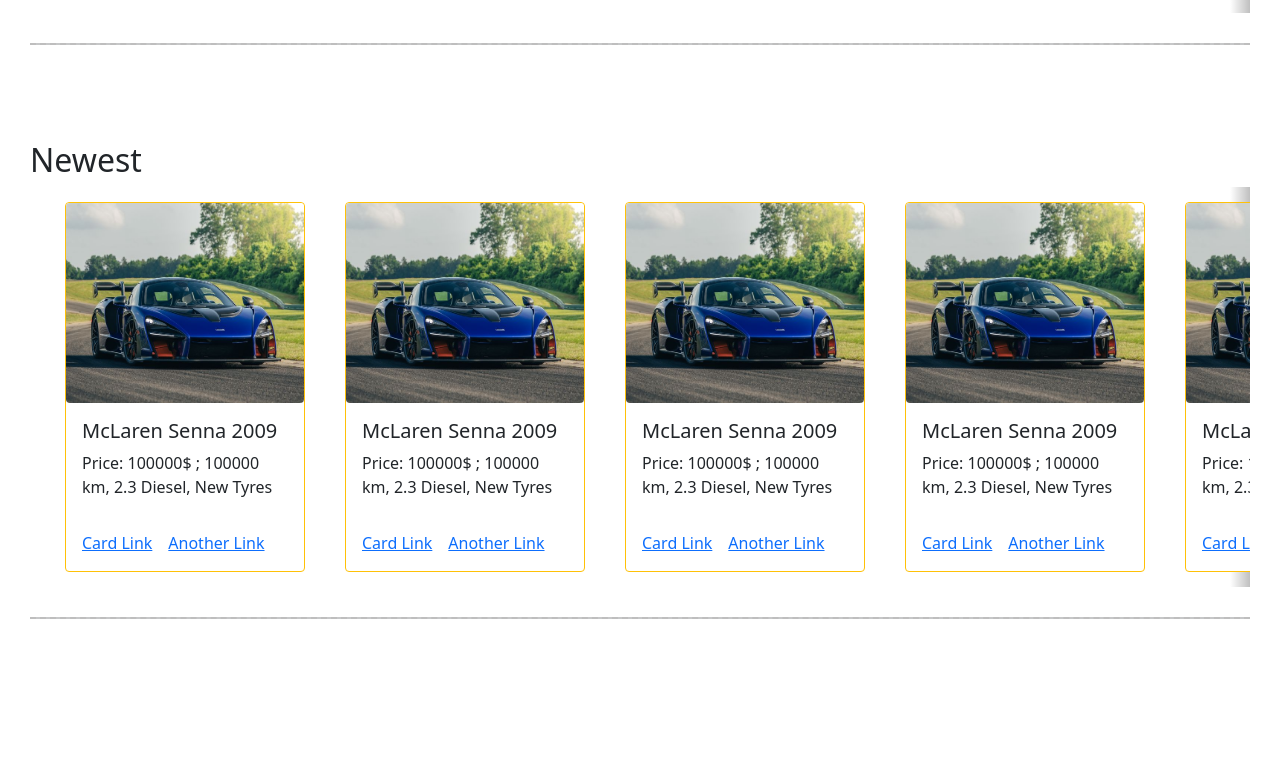
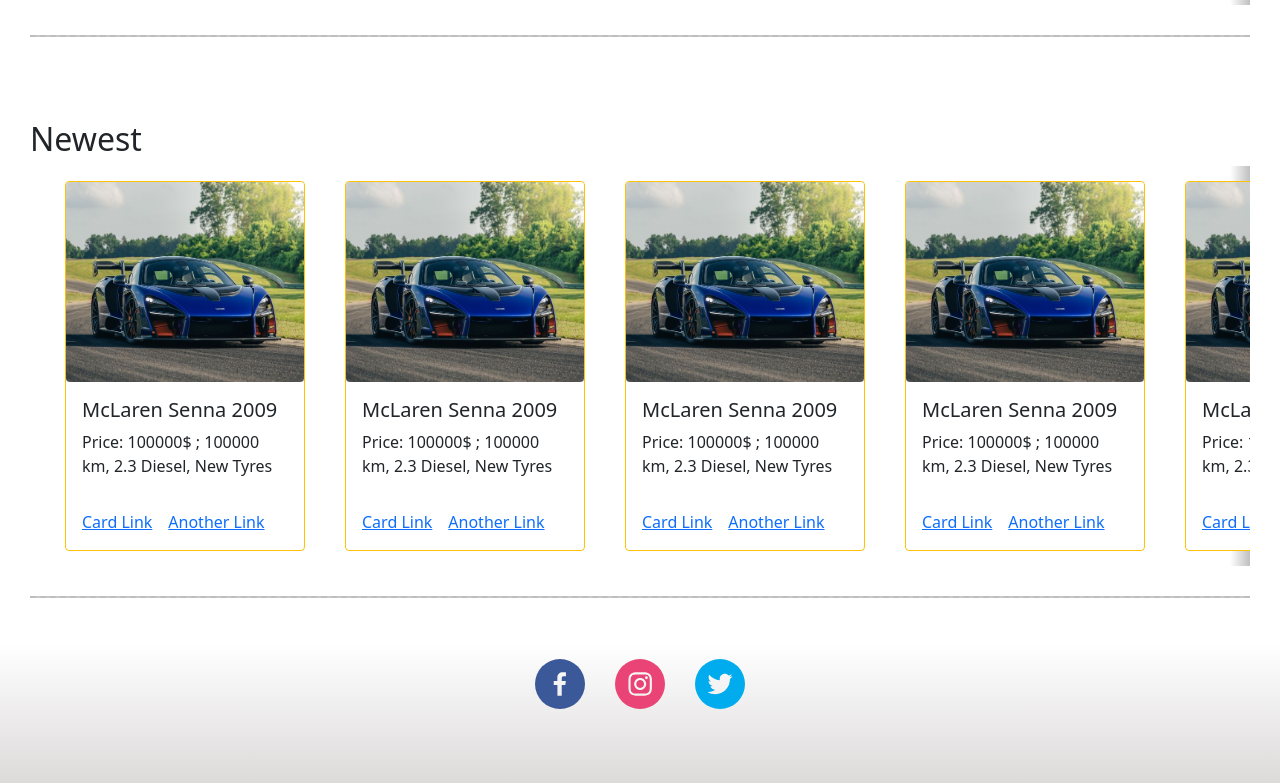
Before and after one commit to rm-prog/OnlineCarShop, a React (Create React App) app: page / in a window 1280 px wide. Shown: the part 793-1576 px from the top of the page. Before the commit the page ends 1478 px from the top, so only its background shows below. Built offline with nearby package versions, Linux system fonts and the light colour scheme; a web font is replaced by a local one.

Commit message:
added footer

```diff
--- a/package.json
+++ b/package.json
@@ -14,6 +14,7 @@
     "react-icons": "^4.3.1",
     "react-scripts": "4.0.3",
     "react-slick": "^0.28.1",
+    "react-social-icons": "^5.6.1",
     "typescript": "^4.4.3",
     "web-vitals": "^1.1.2",
     "xxxxx": "^1.0.3"
--- a/src/App.js
+++ b/src/App.js
@@ -3,6 +3,7 @@ import styles from './styles/App.module.css'
 import HeaderNav from "./components/HeaderNav";
 import Introduction from './components/Introduction';
 import Slider from './components/Slider';
+import Footer from './components/Footer';
 import 'bootstrap/dist/css/bootstrap.min.css';
 
 import { FaArrowAltCircleLeft } from "react-icons/fa"
@@ -17,6 +18,7 @@ const App = () => {
           <Introduction />
           <Slider sliderTitle="Trending Cars"/>
           <Slider sliderTitle="Newest"/>
+          <Footer />
         </>
         )
 }
--- /dev/null
+++ b/src/components/Footer.jsx
@@ -0,0 +1,28 @@
+import { SocialIcon } from "react-social-icons"
+
+const Footer = () => {
+
+    // CSS styles
+
+    const footerStyle = {
+        display: "flex",
+        justifyContent: "center",
+        background: "rgb(219,216,216)",
+        background: "linear-gradient(0deg, rgba(219,216,216,1) 0%, rgba(255,255,255,1) 100%)",
+    }
+
+    const socialIconStyle = {
+        margin: "15px",
+        marginBottom: "80px"
+    }
+
+    return (
+        <div style={footerStyle}>
+            <SocialIcon style={socialIconStyle} url="https://www.facebook.com/"/>
+            <SocialIcon style={socialIconStyle} url="https://www.instagram.com/"/>
+            <SocialIcon style={socialIconStyle} url="https://www.twitter.com/"/>
+        </div>
+    )
+}
+
+export default Footer
--- a/src/components/Slider.jsx
+++ b/src/components/Slider.jsx
@@ -3,12 +3,6 @@ import { useState } from "react"
 import styles from "../styles/App.module.css"
 
 import CarCard from "./CarCard"
-import {
-   FaArrowAltCircleLeft,
-   FaArrowAltCircleRight
-} from "react-icons/fa"
-
-
 
 const Slider = ( { cardsInfo, sliderTitle } ) => {
 
@@ -31,20 +25,13 @@ const Slider = ( { cardsInfo, sliderTitle } ) => {
     // CSS styles
 
     const sliderContainerStyle = {
-        marginTop: "15px",
-        marginBottom: "20px",
+        marginTop: "7px",
         padding: "30px",
         // display: "flex",
         overflowX: "hidden",
         width: "100%",
         position: "relative",
     }
-
-    // const arrowStyle = {
-    //     fontSize: "2rem",
-    //     cursor: "pointer",
-    //     zIndex: "1",
-    // }
 
     const cardsContainerStyle = {
         display: "flex",
@@ -59,11 +46,6 @@ const Slider = ( { cardsInfo, sliderTitle } ) => {
 
     return (
         <div style={sliderContainerStyle}>
-           {
-              /*  <div>
-                    <FaArrowAltCircleLeft style={arrowStyle} onClick={moveSliderToLeft} />
-                </div> */
-            }
             <h2>
                 {sliderTitle}
             </h2>
@@ -76,11 +58,6 @@ const Slider = ( { cardsInfo, sliderTitle } ) => {
                 <CarCard />
                 <CarCard />
             </div>
-            {
-              /*  <div>
-                    <FaArrowAltCircleRight style={arrowStyle} onClick={moveSliderToRight} />
-                </div> */
-            }
             <hr style={hrStyle} />
         </div>
     )
```
Also changed, not shown: 1 other file (tests, documents, lock files or other folders).
